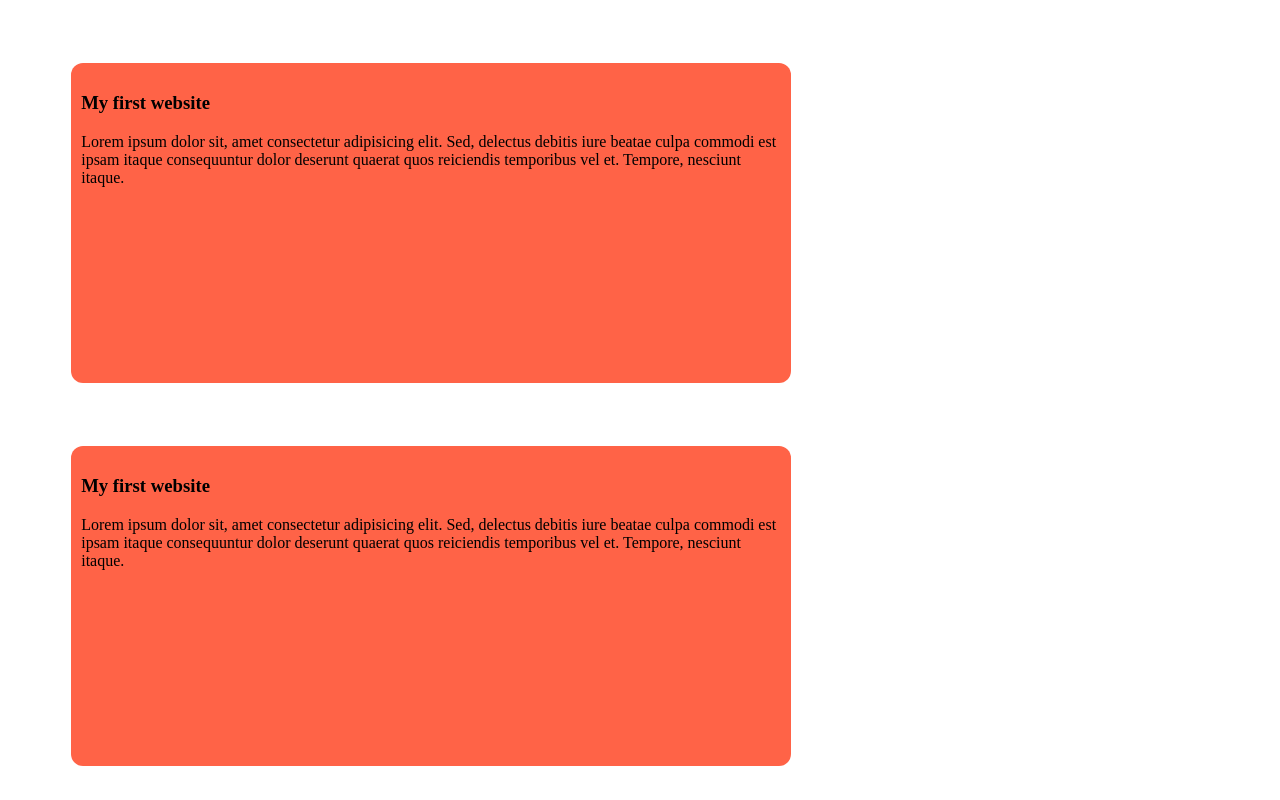
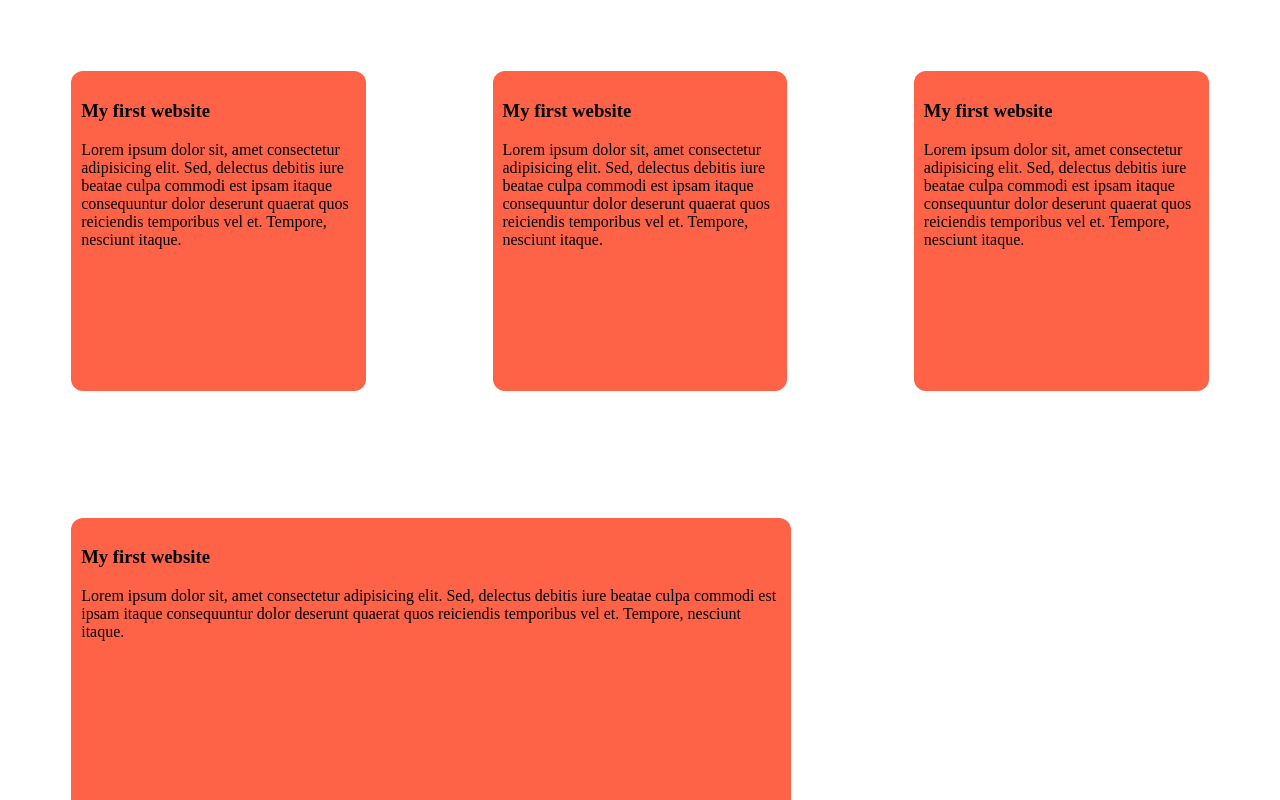
Before and after one commit to HamimTalukdar/my-simple-website, a plain HTML site: page index.html in a window 1280 px wide. Shown: the top 800 px of the page. Drawn offline with Linux system fonts and the light colour scheme.

```diff
--- a/index.html
+++ b/index.html
@@ -4,12 +4,14 @@
     <meta charset="UTF-8">
     <meta name="viewport" content="width=device-width, initial-scale=1.0">
 
+    <link rel="icon" type="image/x-icon"  href="styles/images/HaMeem Squad (3).png">
+
     <link rel="stylesheet" href="styles/blog.css">
 
     <title>My simple website</title>
 </head>
 <body>
-    <div>
+    <div class="divs">
         <div class="bug">
             <h3>My first website</h3>
             <p>Lorem ipsum dolor sit, amet consectetur adipisicing elit. Sed, delectus debitis iure beatae culpa commodi est ipsam itaque consequuntur dolor deserunt quaerat quos reiciendis temporibus vel et. Tempore, nesciunt itaque.</p>
--- a/styles/blog.css
+++ b/styles/blog.css
@@ -16,3 +16,7 @@
     margin: 5%;
     display: flex; */
 }
+
+.divs{
+    display: flex;
+}
```
Also changed, not shown: styles/images/1683060497Chibi Cat with Yarn.png (added), styles/images/1683060497Chibi Cat with Yarn.svg (added), styles/images/40e6e4b0-eb8a-4a51-b86b-b1d3258ea62e.jpg (added), styles/images/HaMeem Squad (3).png (added), styles/images/Screenshot 2023-04-27 191802.png (added), styles/images/efca294a-2777-441f-8bcb-966f44ca9ac8.jpeg (added), styles/images/photo_6240242007259854395_y.jpg (added), styles/images/photo_6240242007259854396_y.jpg (added), styles/images/photo_6240242007259854397_y.jpg (added), styles/images/photo_6240242007259854398_y.jpg (added), styles/images/photo_6240242007259854399_y.jpg (added), styles/images/photo_6240242007259854400_y.jpg (added), styles/images/photo_6240242007259854401_y.jpg (added), styles/images/photo_6240242007259854402_y.jpg (added), 2 more files, 1 other file.
